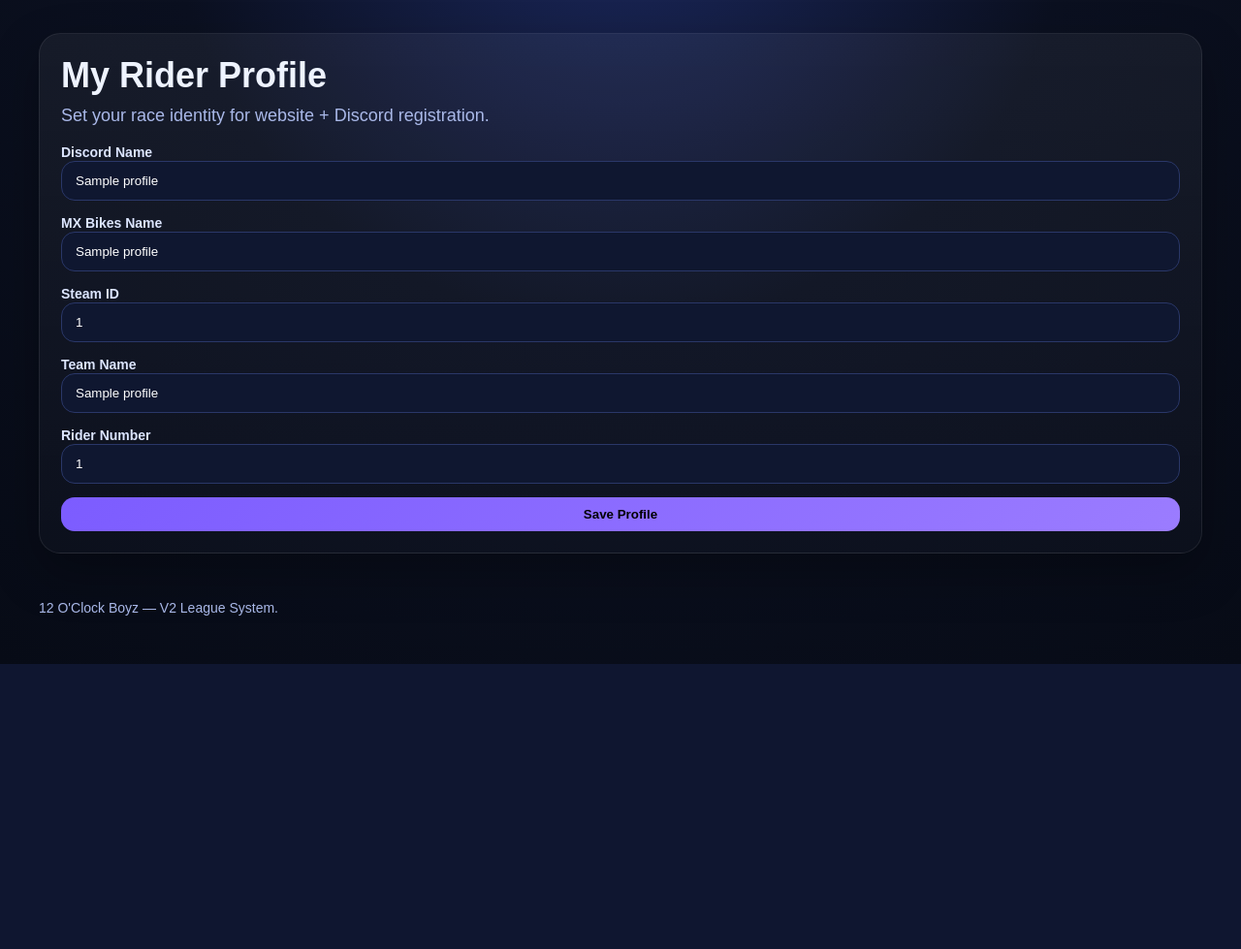
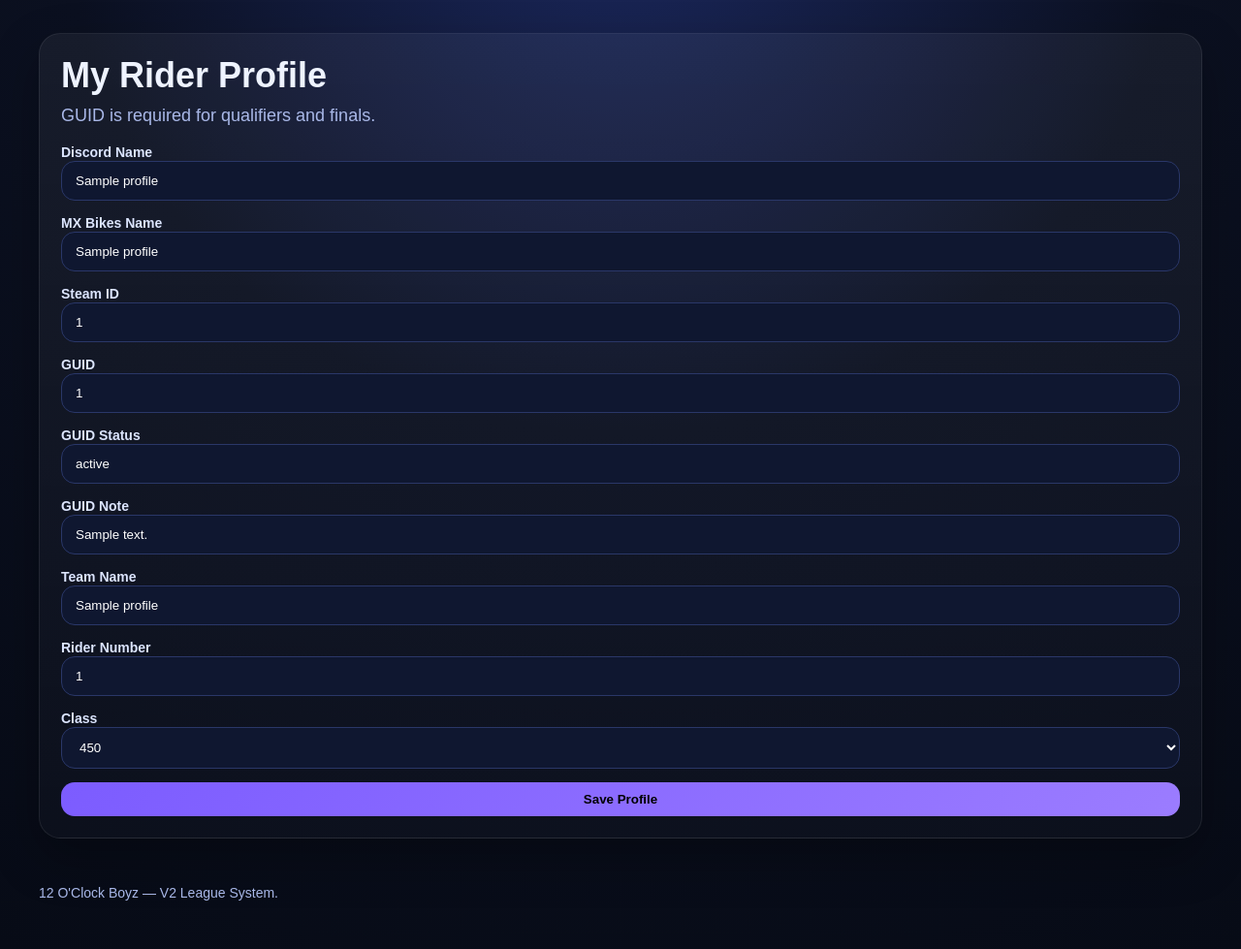
Before and after one commit to figjamfngaming-eng/12oclock-system, a Flask app: template web/templates/profile.html in a window 1280 px wide. Shown: the part 131-1110 px from the top of the page at 97% size. Before the commit the page ends 816 px from the top, so only its background shows below. Run offline with Flask 3, Linux system fonts and the light colour scheme; the template is opened without the code that fills it: most values are stand-ins (such as "Sample title", 1, 10 or a date in 2020); some libraries are stand-ins or nearby versions.

Commit message:
profile.html

```diff
--- a/web/templates/profile.html
+++ b/web/templates/profile.html
@@ -2,29 +2,19 @@
 {% block content %}
 <div class="card">
     <h1 class="title">My Rider Profile</h1>
-    <p class="sub">Set your race identity for website + Discord registration.</p>
+    <p class="sub">GUID is required for qualifiers and finals.</p>
+    {% if message %}<div class="flash">{{ message }}</div>{% endif %}
 
     <form method="post">
-        <div>
-            <label>Discord Name</label>
-            <input type="text" value="{{ profile.discord_name }}" disabled>
-        </div>
-        <div>
-            <label>MX Bikes Name</label>
-            <input type="text" name="mxb_name" value="{{ profile.mxb_name or '' }}">
-        </div>
-        <div>
-            <label>Steam ID</label>
-            <input type="text" name="steam_id" value="{{ profile.steam_id or '' }}">
-        </div>
-        <div>
-            <label>Team Name</label>
-            <input type="text" name="team_name" value="{{ profile.team_name or '' }}">
-        </div>
-        <div>
-            <label>Rider Number</label>
-            <input type="text" name="rider_number" value="{{ profile.rider_number or '' }}">
-        </div>
+        <div><label>Discord Name</label><input type="text" value="{{ profile.discord_name }}" disabled></div>
+        <div><label>MX Bikes Name</label><input type="text" name="mxb_name" value="{{ profile.mxb_name or '' }}" required></div>
+        <div><label>Steam ID</label><input type="text" name="steam_id" value="{{ profile.steam_id or '' }}"></div>
+        <div><label>GUID</label><input type="text" name="guid" value="{{ profile.guid or '' }}" required></div>
+        <div><label>GUID Status</label><input type="text" value="{{ profile.guid_status or 'missing' }}" disabled></div>
+        <div><label>GUID Note</label><input type="text" value="{{ profile.guid_note or '' }}" disabled></div>
+        <div><label>Team Name</label><input type="text" name="team_name" value="{{ profile.team_name or '' }}"></div>
+        <div><label>Rider Number</label><input type="text" name="rider_number" value="{{ profile.rider_number or '' }}"></div>
+        <div><label>Class</label><select name="rider_class"><option value="450" {% if profile.rider_class=='450' %}selected{% endif %}>450</option><option value="250" {% if profile.rider_class=='250' %}selected{% endif %}>250</option></select></div>
         <button class="btn primary" type="submit">Save Profile</button>
     </form>
 </div>
```
